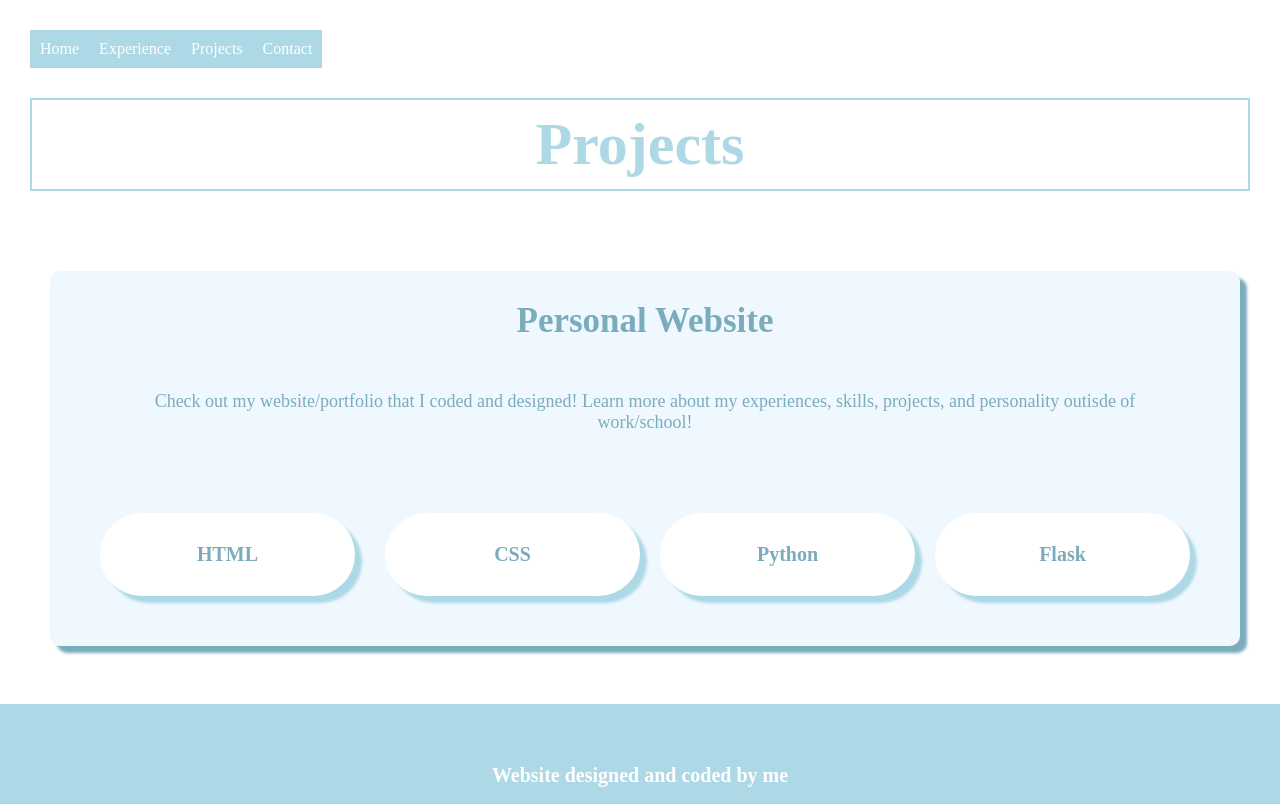
After one commit to maddiew22/portfolio, a Flask app: page /projects.html in a window 1280 px wide. The commit adds this page. Run offline with Flask 2, Linux system fonts and the light colour scheme.

Commit message:
Add content to projects page and index page

```diff
--- a/app.py
+++ b/app.py
@@ -9,6 +9,10 @@ def home_page():
 @app.route('/experience.html')
 def experience():
     return render_template("experience.html")
+
+@app.route('/projects.html')
+def projects():
+    return render_template("projects.html")
 
 @app.route('/contact.html')
 def contact():
--- a/static/css/style.css
+++ b/static/css/style.css
@@ -104,19 +104,26 @@ html
 {
     margin: 30px;
     flex:1;
-    background-color: white;
     border-radius: 10px;
     text-align: center;
     padding:20px;
-    box-shadow: 7px 7px 3px lightblue;
 }
 .flex-child:first-child
 {
     margin-right:20px;
 }
-.flex-child:hover
+.white-flex:hover, .aliceblue-flex:hover
 {
     background-color: rgb(198, 223, 231);
+}
+.no-hover:hover
+{
+    background-color: aliceblue;
+}
+.white-flex
+{
+    background-color: white;
+    box-shadow: 7px 7px 3px lightblue;
 }
 .aliceblue-flex
 {
@@ -134,7 +141,7 @@ html
     border-radius: 500px;
     margin: 10px;
     box-shadow: 7px 7px 3px lightblue;
-    background-color: aliceblue;
+    background-color: white;
 }
 @media (max-width: 800px)
 {
--- /dev/null
+++ b/templates/projects.html
@@ -0,0 +1,34 @@
+{% extends "base.html" %}
+{% block title %}
+   Projects
+{% endblock %}
+{% block content %}
+    <h1> Projects </h1>
+
+    <div class="flex-container">
+        <div class="flex-child aliceblue-flex" onclick="location.href='https:/github.com/maddiew22/portfolio'">
+           <h2> Personal Website </h2>
+           <p>
+                Check out my website/portfolio that I coded and designed! Learn more about my experiences, skills, projects, and personality outisde of work/school!
+           </p>
+           <div class="flex-container">
+                <div class="flex-child skills">
+                    <h4> HTML </h4>
+                </div>
+                <div class="flex-child skills">
+                    <h4> CSS </h4>
+                </div>
+                <div class="flex-child skills">
+                    <h4> Python </h4>
+                </div>
+                <div class="flex-child skills">
+                    <h4> Flask </h4>
+                </div>
+           </div>
+        </div>
+     </div>
+
+     <br></br>
+     <br></br>
+
+{% endblock %}
```
Also changed, not shown: templates/experience.html (+4 -4 lines), templates/index.html (+27 -1 lines).
